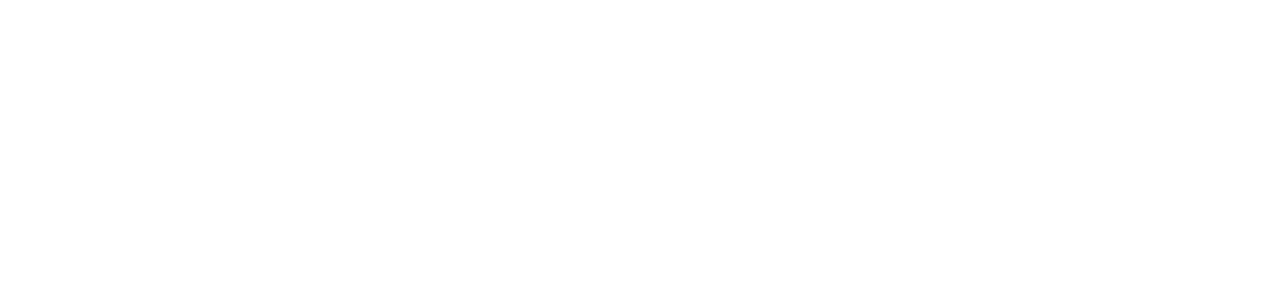
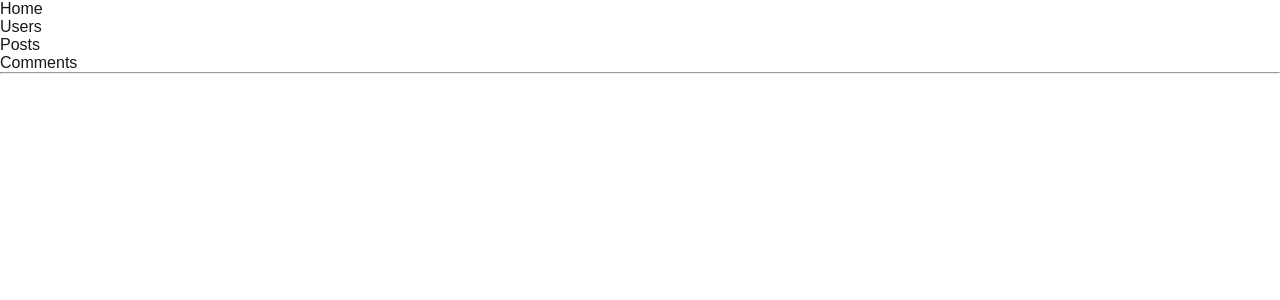
Before and after one commit to Vladyslav-Hrytsak/next-js, a Next.js app: page / in a window 1280 px wide. Shown: the top 300 px of the page. Built offline with nearby package versions, Linux system fonts and the light colour scheme.

Commit message:
add menu

```diff
--- a/src/app/layout.tsx
+++ b/src/app/layout.tsx
@@ -1,6 +1,7 @@
 import type { Metadata } from "next";
 import { Geist, Geist_Mono } from "next/font/google";
 import "./globals.css";
+import MenuComponent from "@/components/menu-component/MenuComponent";
 
 const geistSans = Geist({
   variable: "--font-geist-sans",
@@ -25,6 +26,8 @@
   return (
     <html lang="en">
       <body className={`${geistSans.variable} ${geistMono.variable}`}>
+      <MenuComponent/>
+      <hr/>
         {children}
       </body>
     </html>
--- /dev/null
+++ b/src/components/menu-component/MenuComponent.tsx
@@ -0,0 +1,30 @@
+import Link from "next/link";
+
+const MenuComponent = () => {
+    return (
+        <div>
+
+            <ul>
+                <li>
+                    <Link href = '/'>Home</Link>
+                </li>
+
+                <li>
+                    <Link href = '/users'>Users</Link>
+                </li>
+
+                <li>
+                    <Link href = '/posts'>Posts</Link>
+                </li>
+
+                <li>
+                    <Link href = '/comments'>Comments</Link>
+                </li>
+
+            </ul>
+
+        </div>
+    );
+};
+
+export default MenuComponent;
```
